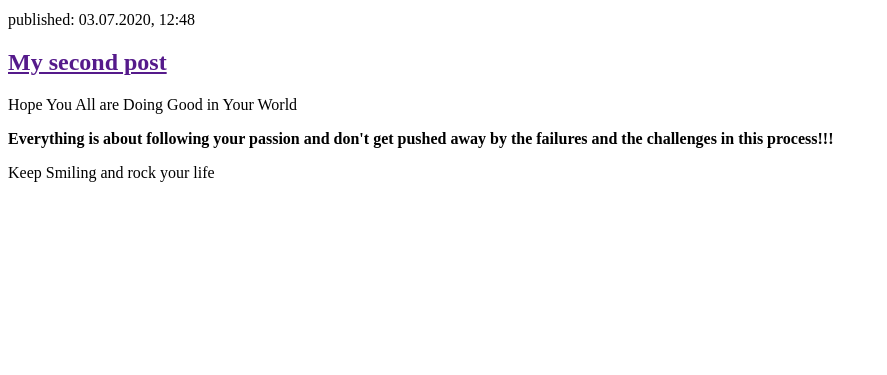
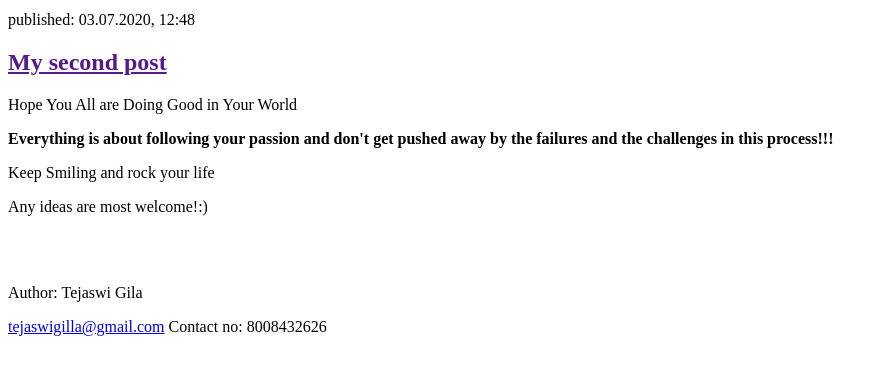
Before and after one commit to Tejaswigilla/my-first-blog, a Django app: page / in a window 1280 px wide. Shown: the part 174-549 px from the top of the page, without its empty margins (0-887 px from the left). Run offline with Django 3.2, Linux system fonts and the light colour scheme.

Commit message:
Changed the HTML for the site.

```diff
--- a/blog/templates/blog/post_list.html
+++ b/blog/templates/blog/post_list.html
@@ -20,5 +20,11 @@
             <p><strong>Everything is about following your passion and don't get pushed away by the failures and the challenges in this process!!!</strong></p>
             <e>Keep Smiling and rock your life</e>
         </div>
+        <footer>
+            <p>Any ideas are most welcome!:)</p><br><br>
+            <p>Author: Tejaswi Gila</p>
+            <p><a href="mailto:tejaswigilla@gmail.com">tejaswigilla@gmail.com</a>
+             Contact no: 8008432626</p>
+          </footer>
     </body>
 </html>
```
